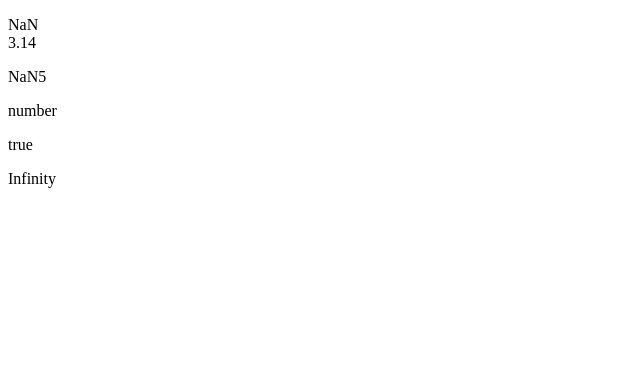
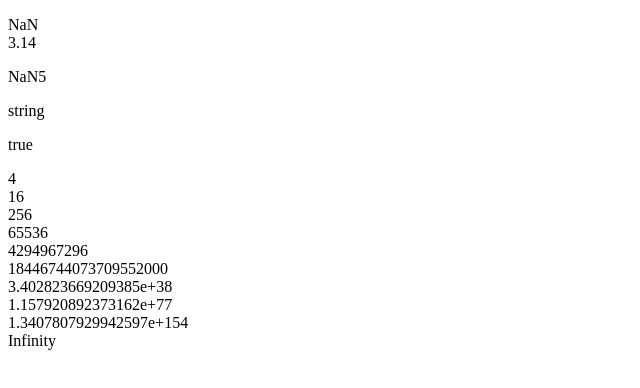
Before and after one commit to jegbune/JavaScript-Training, a plain HTML site: page javaScriptNumbers.html in a window 1280 px wide. Shown: the whole page, without its empty margins (0-640 px from the left). Drawn offline with Linux system fonts and the light colour scheme.

Commit message:
javascript numbers

```diff
--- a/javaScriptNumbers.html
+++ b/javaScriptNumbers.html
@@ -23,18 +23,19 @@
             a = "5"
             result = x + z + a;
             myNumber = 2;
+            txt = "";
 
         while (myNumber != Infinity){
-            myNumber = myNumber *myNumber;
-
+            myNumber = myNumber * myNumber;
+            txt = txt + myNumber + "<br>"
         }
+        document.getElementById("demo4").innerHTML = txt;
 
 
             document.getElementById("demo").innerHTML = x + "<br>" + y;
             document.getElementById("demo1").innerHTML = result;
-            document.getElementById("demo2").innerHTML = typeof(x);
+            document.getElementById("demo2").innerHTML = typeof(txt);
             document.getElementById("demo3").innerHTML = isNaN(x);
-            document.getElementById("demo4").innerHTML = myNumber;
 
 
     </script>
```
